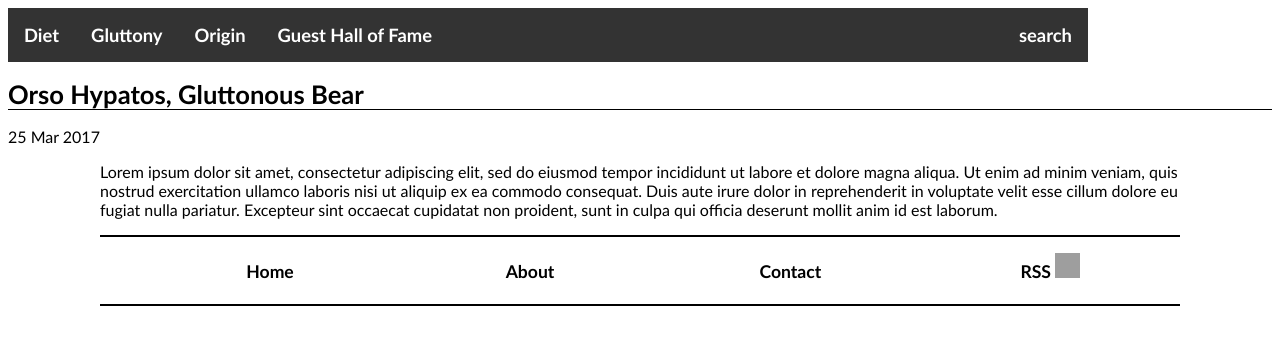
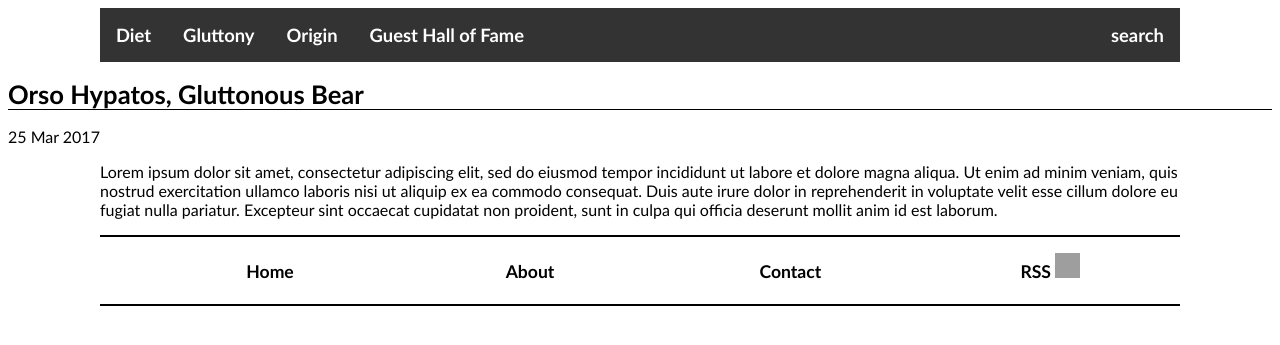
Before and after one commit to gluttonousbear/gluttonousbear.github.io, a Jekyll site: the page built from _posts/2017-03-25-orso-hypatos-site-launched - Kopie (2).md, in a window 1280 px wide. Shown: the top 345 px of the page. Built offline with Jekyll 4.4.1, drawn with Linux system fonts in a browser that asks for light colours; grey boxes are pictures that could not be loaded.

Commit message:
Update post.html

```diff
--- a/_layouts/post.html
+++ b/_layouts/post.html
@@ -1,3 +1,4 @@
+
 <!DOCTYPE html>
 	<html>
 		<head>
@@ -6,7 +7,12 @@
 			<link rel="stylesheet" type="text/css" href="/css/main.css">
 		</head>
 
-<nav class="sections">
+
+		<header>
+				<!-- HEADER IMAGE AND BEAR LOGO -->
+			<div id="div-header">
+				<!-- NAVIGATION BAR -->
+					<nav class="sections">
 						<ul class="sections">
 							<li class="sections"><a class="sections" href="/pages/diet.html">Diet</a></li>
 							<li class="sections"><a class="sections" href="/pages/gluttony.html">Gluttony</a></li>
@@ -15,6 +21,8 @@
 							<li class="sections" style=float:right;><a class="sections" href="#search">search</a></li>
 						</ul>
 					</nav>
+			</div>
+		</header>
 
 <h1>{{ page.title }}</h1>
 <p class="meta">{{ page.date | date_to_string }}</p>
```
